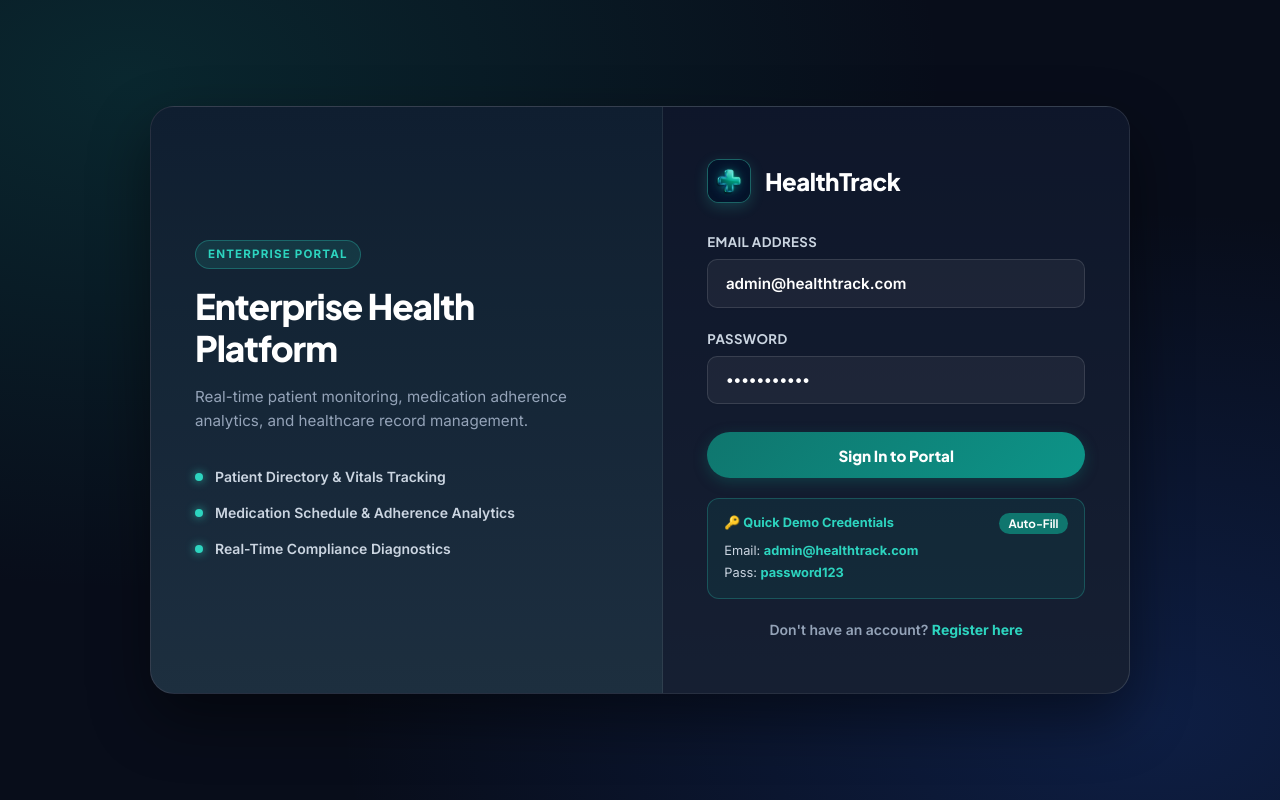
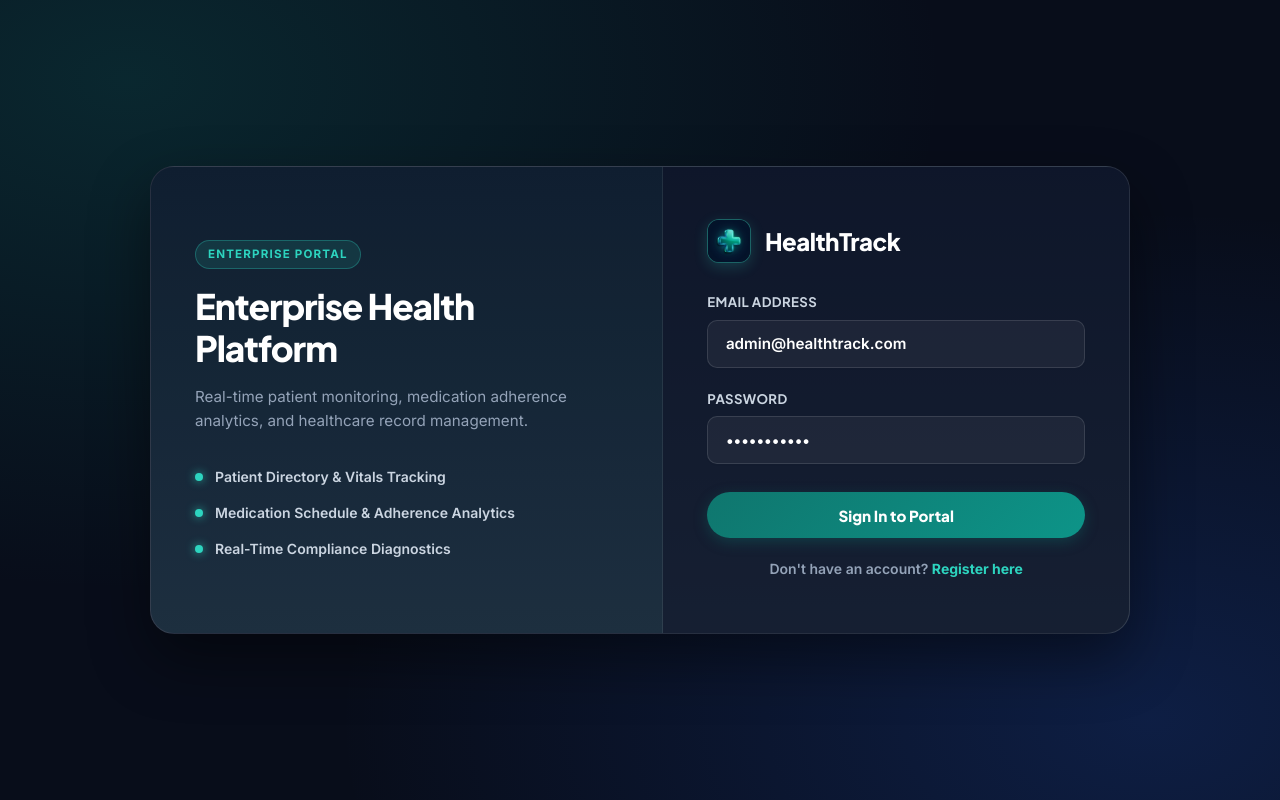
Before and after one commit to PuneetGarg189/healthTrack, a React (Create React App) app in the folder frontend/: page /login in a window 1280 px wide. Built offline with nearby package versions, Linux system fonts and the light colour scheme; no server answers.

Commit message:
Login page UI updated

```diff
--- a/frontend/src/pages/Login.js
+++ b/frontend/src/pages/Login.js
@@ -99,7 +99,7 @@
             </button>
 
             {/* Quick Autofill Demo Credentials */}
-            <div className="demo-credentials-box">
+            {/* <div className="demo-credentials-box">
               <div className="demo-header">
                 <span>🔑 Quick Demo Credentials</span>
                 <button type="button" className="btn-autofill" onClick={autofillDemo}>Auto-Fill</button>
@@ -108,7 +108,7 @@
                 <span>Email: <strong>admin@healthtrack.com</strong></span>
                 <span>Pass: <strong>password123</strong></span>
               </div>
-            </div>
+            </div> */}
 
             <p className="auth-footer">
               Don't have an account? <a href="/register">Register here</a>
```
